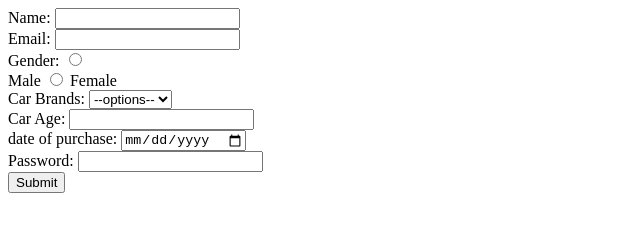
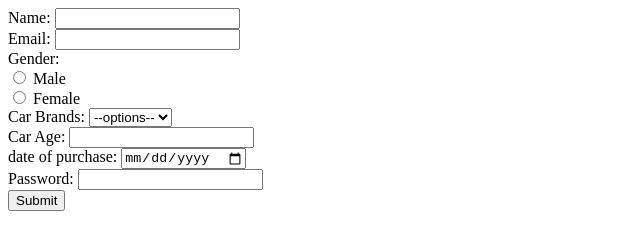
Before and after one commit to acciojob/car-insurance-form-manasabm74, a website: page main.html in a window 1280 px wide. Shown: the whole page, without its empty margins (0-640 px from the left). Drawn offline with Linux system fonts and the light colour scheme.

Commit message:
created a submission

```diff
--- a/main.html
+++ b/main.html
@@ -15,11 +15,11 @@
 		<label for="email">Email:</label>
 		<input type="email" id="email" required><br>
 
-		<label >Gender:</label>
-		<input type="radio" name="gender" required ><br>
-		<label for="gender_m">Male</label>
-		<input type="radio" name="gender" required>
-		<label for="gender_f">Female</label><br>
+		<label>Gender:</label><br>
+		<input type="radio" id="gender_m" name="gender" required>
+		<label for="gender_m" >Male</label><br>
+		<input type="radio" id="gender_m" name="gender" required>
+		<label for="gender_m" >Female</label><br>
 		<label for="car brands">Car Brands:</label>
 		<select id="cars" name="cars" required>
 			<option value="" disabled selected>--options--</option>
```
